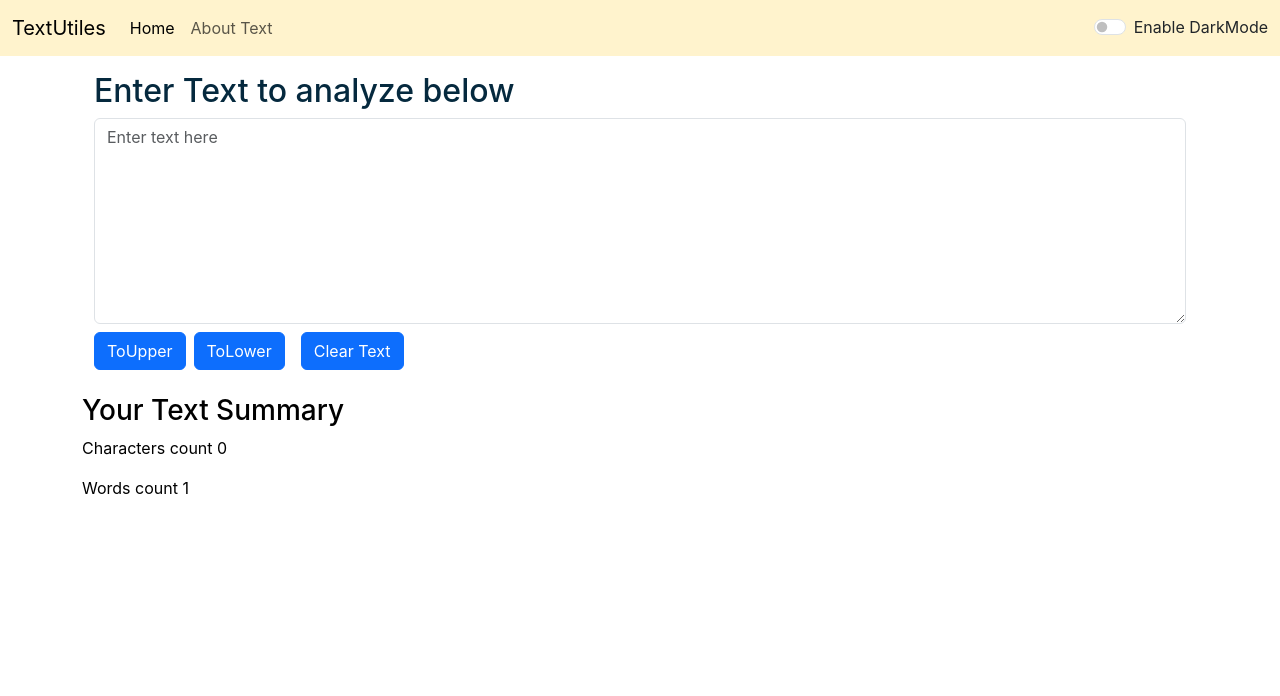
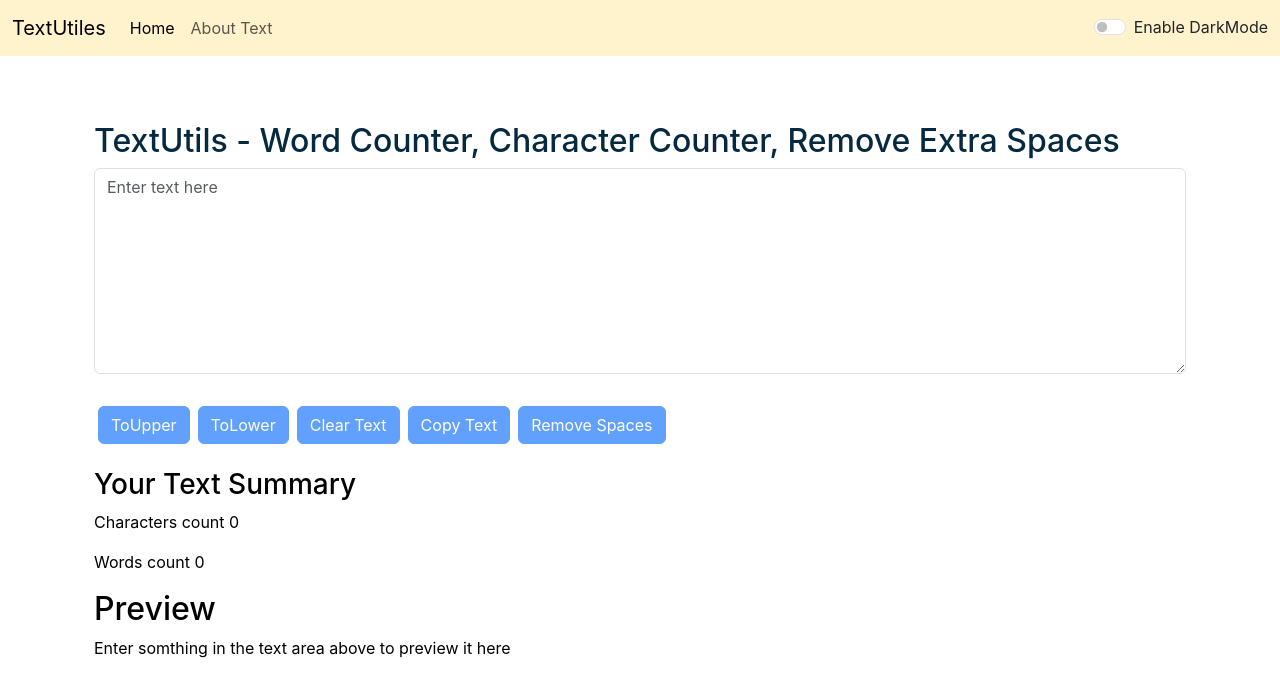
Before and after one commit to Preeti-26/react-practice, a React (Create React App) app: page / in a window 1280 px wide. Shown: the top 696 px of the page. Built offline with nearby package versions, Linux system fonts and the light colour scheme; the HTML template or start-up script is replaced by a standard one.

Commit message:
fixed buges to make best app

```diff
--- a/public/index.html
+++ b/public/index.html
@@ -7,7 +7,7 @@
     <meta name="theme-color" content="#000000" />
     <meta
       name="description"
-      content="Web site created using create-react-app"
+      content="TextUtils is a word and a character counting utility which can be used to manipulate your text in the way you want. You can remove extra spaces, copy the manipulated text as well as convert your text from Uppercase to Lowercase and Lowercase to Uppercase."
     />
     <link rel="apple-touch-icon" href="%PUBLIC_URL%/logo192.png" />
     <!--
@@ -24,7 +24,7 @@
       work correctly both with client-side routing and a non-root public URL.
       Learn how to configure a non-root public URL by running `npm run build`.
     -->
-    <title>React App</title>
+    <title>TextUtils - word counter | character counter | lowercase to uppercase | uppercase to lowercase</title>
   </head>
   <body>
     <noscript>You need to enable JavaScript to run this app.</noscript>
--- a/src/App.js
+++ b/src/App.js
@@ -23,6 +23,7 @@ function App() {
   const [alert, setAlert] = useState(null);
 
   const showAlert = (message, type)=>{
+    console.log('alert call');
     setAlert({msg: message, type: type});
     setTimeout(() => {
       setAlert(null);
@@ -34,12 +35,12 @@ function App() {
       setMode('dark')
       document.body.style.backgroundColor = '#05293e';
       showAlert('Dark mode has been enabled ', 'success');
-      document.title = "TextUtils - Dark Mode"
+      // document.title = "TextUtils - Dark Mode"
     } else{
       setMode('light')
       document.body.style.backgroundColor = 'white';
       showAlert('Light mode has been enabled', 'success');
-      document.title = "TextUtils - Light Mode"
+      // document.title = "TextUtils - Light Mode"
 
     }
   }
@@ -49,7 +50,7 @@ function App() {
       <Router>
       <Navbar {...data} mode={mode} toggleMode={toggleMode} />
       {/*  <Navbar /> */}
-
+      <Alert alert={alert}/>
       <div className='container my-3'>
         {/* A <Switch> looks through its children <Route>s and
             renders the first one that matches the current URL. */}
@@ -57,7 +58,7 @@ function App() {
 
             <Route path="/about" element={<About />} />
 
-            <Route path="/" element={<TextHome heading="Enter Text to analyze below" showAlert={showAlert} mode={mode} />} />
+            <Route path="/" element={<TextHome heading="TextUtils - Word Counter, Character Counter, Remove Extra Spaces" showAlert={showAlert} mode={mode} />} />
 
 
 
--- a/src/components/About.js
+++ b/src/components/About.js
@@ -1,9 +1,15 @@
 import React from 'react'
 
-export default function About() {
+export default function About(props) {
+    let myStyle = {
+        color: props.mode === "dark" ?  'white': 'black',
+        backgroundColor: props.mode === "light" ?  'black': 'white'
+
+    }
   return (
-    <div>
-      <h1>About US Page</h1>
+    <div className='container md-3' style={myStyle}>
+      <h1>About US</h1>
+      <p>This is free to use text analyze website.</p>
     </div>
   )
 }
--- a/src/components/Alert.js
+++ b/src/components/Alert.js
@@ -6,10 +6,10 @@ export default function Alert(props) {
         return lower.charAt(0).toUpperCase() + lower.slice(1);
     }
   return (
-
-        props.alert && <div className={`alert alert-${props.alert.type} alert-dismissible fade show`} role="alert">
-            <strong>{capitalize(props.alert.type)}</strong>: {props.alert.msg}
+        <div style={{height: '50px'}}>
+            {props.alert && <div className={`alert alert-${props.alert.type} alert-dismissible fade show`} role="alert">
+                <strong>{capitalize(props.alert.type)}</strong>: {props.alert.msg}
+            </div>}
         </div>
-
   )
 }
--- a/src/components/TextHome.js
+++ b/src/components/TextHome.js
@@ -23,20 +23,34 @@ export default function TextHome(props) {
         setText('');
         props.showAlert('Text Cleared', 'success');
     }
+    function copyText(){
+        let textAreaEle = document.getElementById('myBox');
+        // Copy the text inside the text field
+        navigator.clipboard.writeText(text);
+        props.showAlert('Text copyed', 'success');
+    }
+    function removeSpaces(){
+        setText(text.replace(/\s+/g,' '));
+        props.showAlert('Removed extra spaces', 'success');
+    }
   return (
     <>
         <div className="mb-3 container" style={{color: props.mode === 'light' ? '#05293e' : 'white'}}> {/*color using style*/}
             <h2 >{props.heading}</h2>
-            <textarea className="form-control" id="myBox" rows="8" style={{backgroundColor: props.mode === 'light' ? 'white' : '#e7ddc7', color: props.mode === 'light' ? '#05293e' : 'black'}} placeholder='Enter text here' value={text} onChange={setTextValue}></textarea>
-            <button type="button" className="btn btn-primary my-2" onClick={converToUpper}>ToUpper</button>
-            <button type="button" className="btn btn-primary mx-2" onClick={converToLower}>ToLower</button>
-            <button type="button" className="btn btn-primary mx-2" onClick={clearText}>Clear Text</button>
+            <textarea className="form-control mb-4" id="myBox" rows="8" style={{backgroundColor: props.mode === 'light' ? 'white' : '#bdbeed', color: props.mode === 'light' ? '#05293e' : 'black'}} placeholder='Enter text here' value={text} onChange={setTextValue}></textarea>
+            <button type="button" disabled={text.length === 0} className="btn btn-primary my-2 mx-1" onClick={converToUpper}>ToUpper</button>
+            <button type="button" disabled={text.length === 0} className="btn btn-primary my-2 mx-1" onClick={converToLower}>ToLower</button>
+            <button type="button" disabled={text.length === 0} className="btn btn-primary my-2 mx-1" onClick={clearText}>Clear Text</button>
+            <button type="button" disabled={text.length === 0} className="btn btn-primary my-2 mx-1" onClick={copyText}>Copy Text</button>
+            <button type="button" disabled={text.length === 0} className="btn btn-primary my-2 mx-1" onClick={removeSpaces}>Remove Spaces</button>
 
         </div>
-        <div className={props.mode === 'dark' ? 'fontLight' : 'fontDark'}>  {/*color using className*/}
+        <div className={props.mode === 'dark' ? 'fontLight container' : 'fontDark container'}>  {/*color using className*/}
             <h3 >Your Text Summary</h3>
             <p>Characters count {text.length}</p>
-            <p>Words count {text.split(' ').length}</p>
+            <p>Words count {text.split(' ').filter((el)=>{return el.length!=0}).length}</p>
+            <h2>Preview</h2>
+            <p>{text.length>0? text : "Enter somthing in the text area above to preview it here"}</p>
         </div>
 
     </>
```
